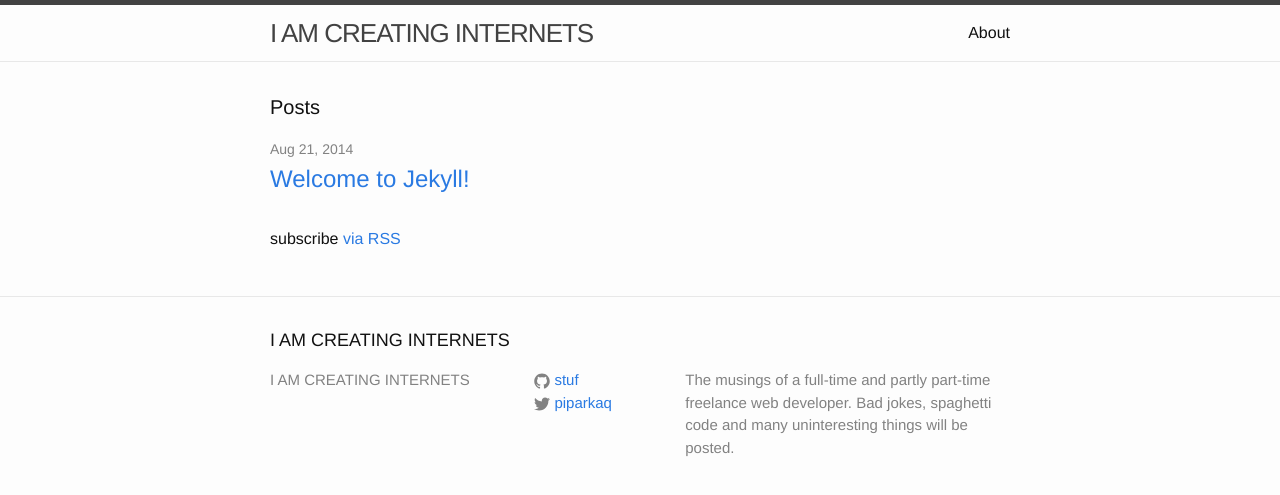
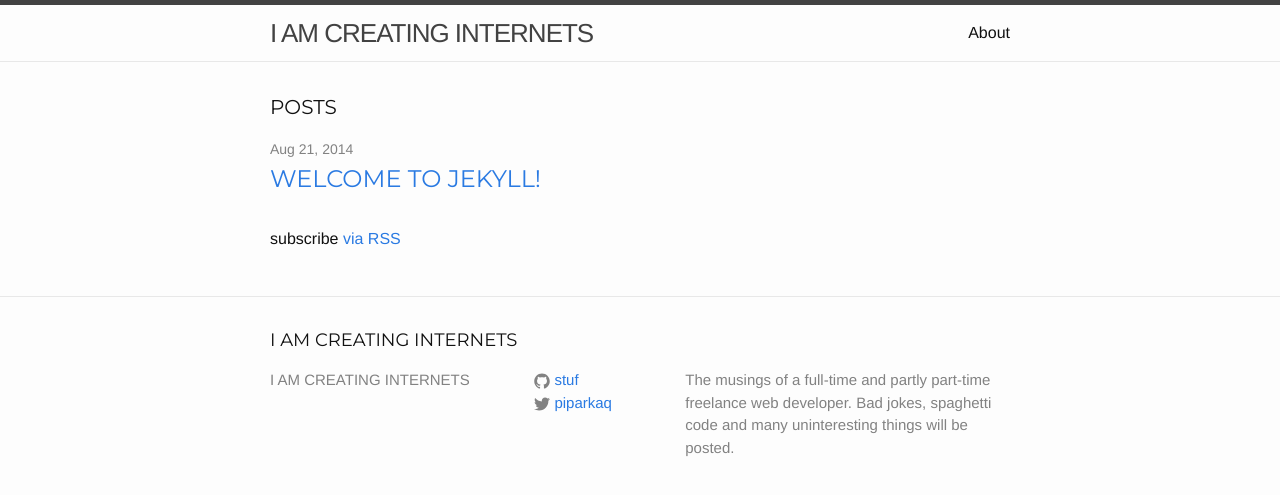
Before and after one commit to stuf/stuf.github.io, a Jekyll site: the page built from index.html, in a window 1280 px wide. Shown: the top 495 px of the page. Built offline with Jekyll 4.4.1, drawn with Linux system fonts in a browser that asks for light colours.

Commit message:
Some minor style changes, added new font face

```diff
--- a/_includes/head.html
+++ b/_includes/head.html
@@ -6,6 +6,7 @@
     <title>{% if page.title %}{{ page.title }}{% else %}{{ site.title }}{% endif %}</title>
     <meta name="description" content="{{ site.description }}">
 
+	<link href='http://fonts.googleapis.com/css?family=Montserrat:400,700' rel='stylesheet' type='text/css'>
     <link rel="stylesheet" href="{{ "/css/main.css" | prepend: site.baseurl }}">
     <link rel="canonical" href="{{ page.url | replace:'index.html','' | prepend: site.baseurl | prepend: site.url }}">
 </head>
--- a/_sass/_base.scss
+++ b/_sass/_base.scss
@@ -79,7 +79,9 @@
  * Headings
  */
 h1, h2, h3, h4, h5, h6 {
+    font-family: 'Montserrat', sans-serif;
     font-weight: 300;
+    text-transform: uppercase;
 }
 
 
```
